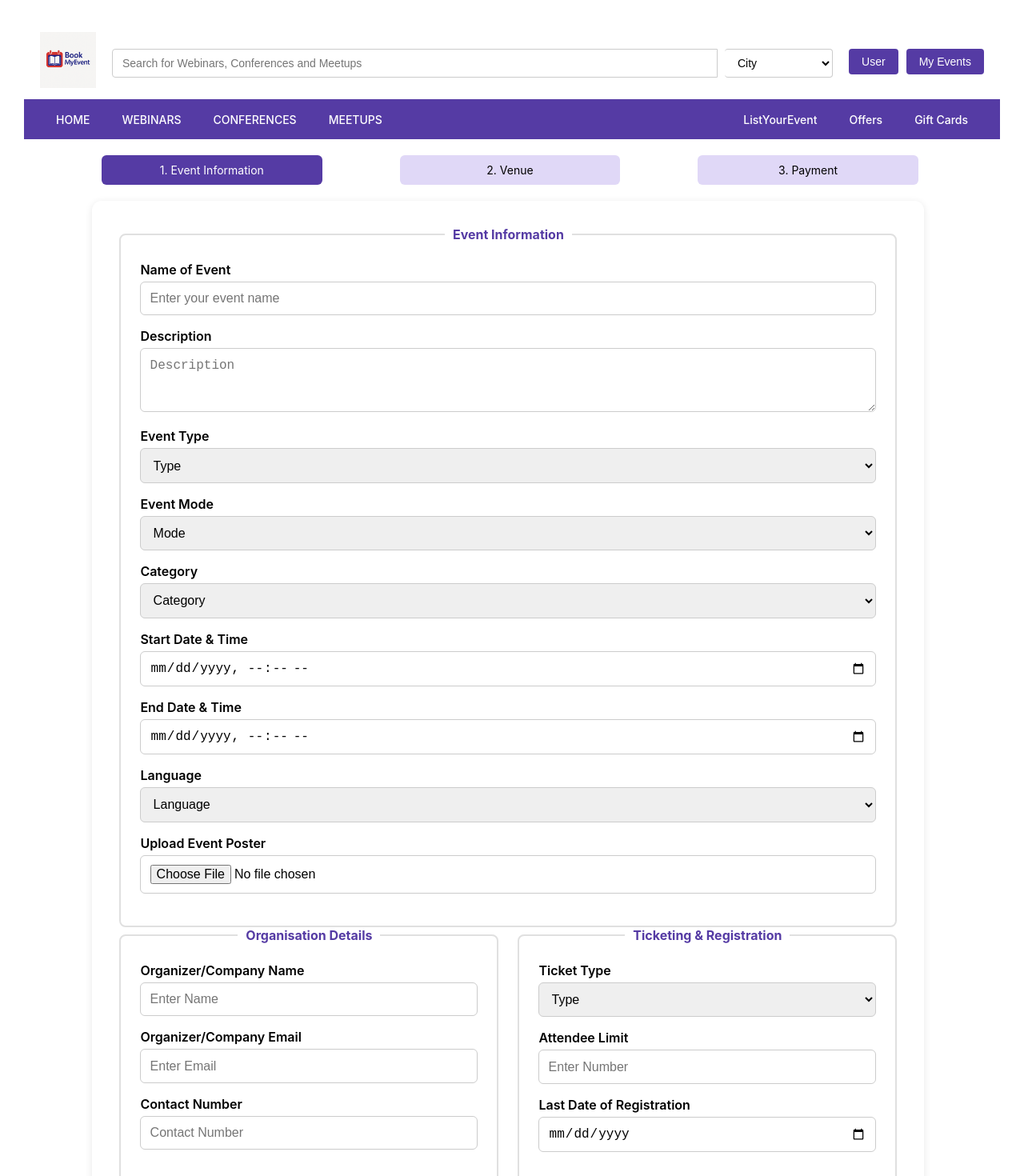
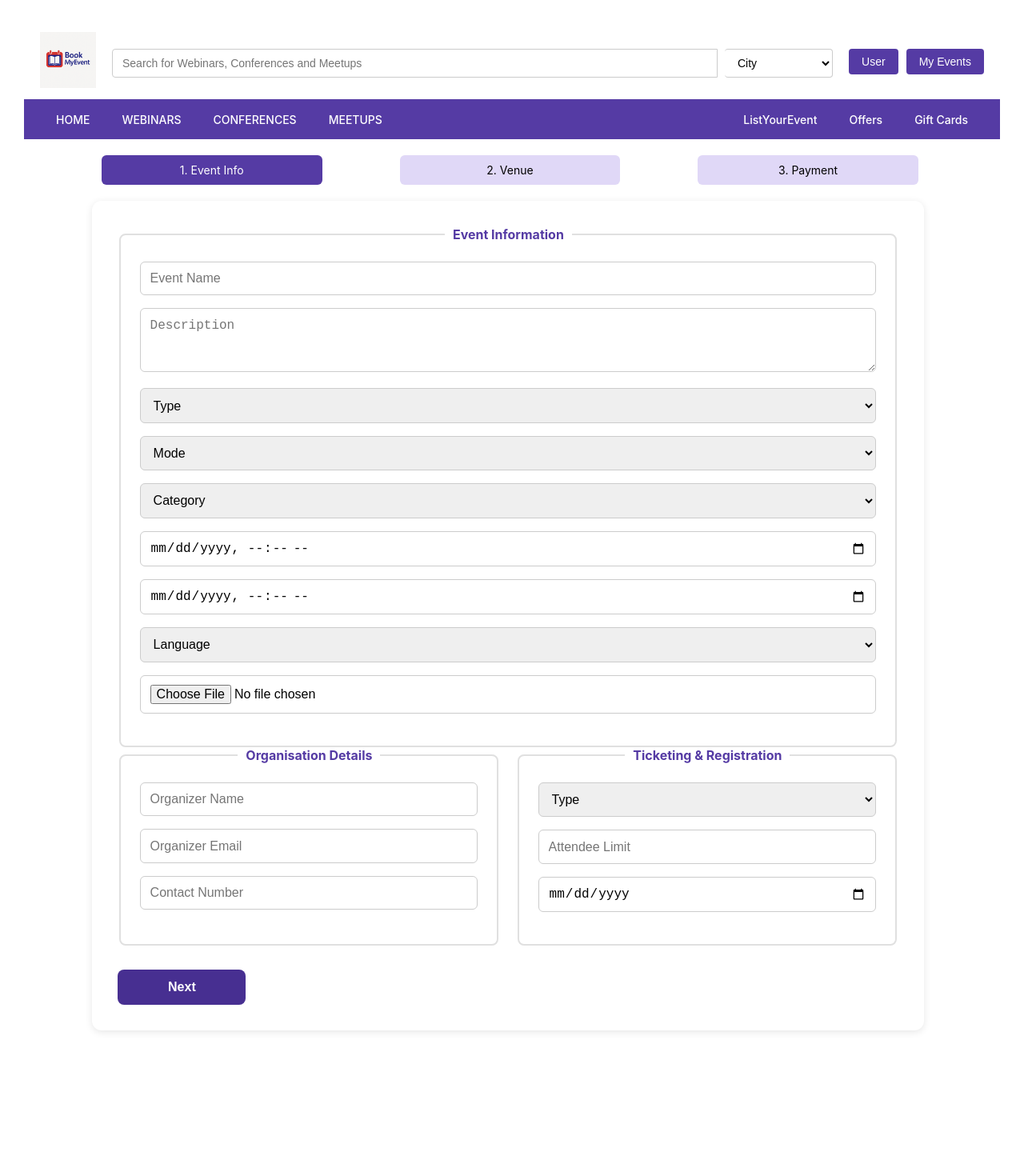
Before and after one commit to ayushdayal900/Eventizer, a React (Create React App) app in the folder virtual-event-platform/: page /create-event in a window 1280 px wide. Shown: the top 1470 px of the page at 80% size. After the commit the page ends 1318 px from the top, so only its background shows below. Built offline with nearby package versions, Linux system fonts and the light colour scheme.

Commit message:
event created but not added

```diff
--- a/virtual-event-platform/src/components/Header.js
+++ b/virtual-event-platform/src/components/Header.js
@@ -72,7 +72,7 @@ function Header() {
       <nav className="main-nav">
         <div className="nav-container">
           <ul className="primary-nav">
-            <li><Link to="/">HOME</Link></li>
+            <li><Link to="/home">HOME</Link></li>
             <li><Link to="/webinars">WEBINARS</Link></li>
             <li><Link to="/conferences">CONFERENCES</Link></li>
             <li><Link to="/meetups">MEETUPS</Link></li>
--- a/virtual-event-platform/src/pages/CreateEvent.js
+++ b/virtual-event-platform/src/pages/CreateEvent.js
@@ -1,38 +1,98 @@
 import React, { useState } from 'react';
 import './CreateEvent.css';
-import logo from '../logo.png';
+import { useNavigate } from 'react-router-dom';
+
 
 function CreateEvent() {
   const [activeStep, setActiveStep] = useState(1);
   const [paymentMethod, setPaymentMethod] = useState('');
+  const navigate = useNavigate();
+
+
+  const [eventData, setEventData] = useState({
+    eventName: '',
+    description: '',
+    type: '',
+    mode: '',
+    category: '',
+    startDate: '',
+    endDate: '',
+    language: '',
+    poster: null,
+    organizerName: '',
+    organizerEmail: '',
+    contactNumber: '',
+    ticketType: '',
+    attendeeLimit: '',
+    registrationDeadline: '',
+    venueName: '',
+    venueAddress: '',
+    googleMapLink: '',
+    paymentMethod: '',
+    beneficiaryName: '',
+    accountNumber: '',
+    bankName: '',
+    ifsc: '',
+    upiId: '',
+    paypalEmail: ''
+  });
+
+  const handleChange = (e) => {
+    const { name, value, type, files } = e.target;
+    setEventData((prev) => ({
+      ...prev,
+      [name]: type === 'file' ? files[0] : value,
+    }));
+  };
+
+  const handleSubmit = async (e) => {
+    e.preventDefault();
+
+    const formData = new FormData();
+    for (const key in eventData) {
+      formData.append(key, eventData[key]);
+    }
+
+    try {
+      const response = await fetch('http://localhost:5000/api/events', {
+        method: 'POST',
+        body: formData,
+      });
+
+      const result = await response.json();
+      if (response.ok) {
+        alert('Event submitted successfully!');
+        navigate('/events');
+      } else {
+        alert('Submission failed: ' + result.error);
+      }
+    } catch (error) {
+      console.error('Error submitting form:', error);
+      alert('An error occurred.');
+    }
+  };
 
   const renderEventSection = () => (
     <div className="form-section">
       <fieldset className="full-width">
         <legend>Event Information</legend>
-        <label>Name of Event</label>
-        <input type="text" placeholder="Enter your event name" id="eventName" />
+        <input type="text" name="eventName" placeholder="Event Name" value={eventData.eventName} onChange={handleChange} />
+        <textarea name="description" placeholder="Description" value={eventData.description} onChange={handleChange}></textarea>
 
-        <label>Description</label>
-        <textarea placeholder="Description"></textarea>
-
-        <label>Event Type</label>
-        <select>
+        <select name="type" value={eventData.type} onChange={handleChange}>
           <option>Type</option>
           <option>Webinar</option>
           <option>Conference</option>
           <option>Meetup</option>
         </select>
 
-        <label>Event Mode</label>
-        <select>
+        <select name="mode" value={eventData.mode} onChange={handleChange}>
           <option>Mode</option>
           <option>Online</option>
           <option>Offline</option>
         </select>
 
-        <label>Category</label>
-        <select>
+        <select name="category" value={eventData.category} onChange={handleChange}>
           <option>Category</option>
           <option>Technology</option>
           <option>Education</option>
@@ -40,52 +100,37 @@ function CreateEvent() {
           <option>Business</option>
         </select>
 
-        <label>Start Date & Time</label>
-        <input type="datetime-local" />
+        <input type="datetime-local" name="startDate" value={eventData.startDate} onChange={handleChange} />
+        <input type="datetime-local" name="endDate" value={eventData.endDate} onChange={handleChange} />
 
-        <label>End Date & Time</label>
-        <input type="datetime-local" />
-
-        <label>Language</label>
-        <select>
+        <select name="language" value={eventData.language} onChange={handleChange}>
           <option>Language</option>
           <option>English</option>
           <option>Hindi</option>
           <option>Marathi</option>
         </select>
 
-        <label>Upload Event Poster</label>
-        <input type="file" />
+        <input type="file" name="poster" onChange={handleChange} />
       </fieldset>
 
       <div className="double-row">
         <fieldset>
           <legend>Organisation Details</legend>
-          <label>Organizer/Company Name</label>
-          <input type="text" placeholder="Enter Name" />
-
-          <label>Organizer/Company Email</label>
-          <input type="email" placeholder="Enter Email" />
-
-          <label>Contact Number</label>
-          <input type="tel" placeholder="Contact Number" />
+          <input type="text" name="organizerName" placeholder="Organizer Name" value={eventData.organizerName} onChange={handleChange} />
+          <input type="email" name="organizerEmail" placeholder="Organizer Email" value={eventData.organizerEmail} onChange={handleChange} />
+          <input type="tel" name="contactNumber" placeholder="Contact Number" value={eventData.contactNumber} onChange={handleChange} />
         </fieldset>
 
         <fieldset>
           <legend>Ticketing & Registration</legend>
-          <label>Ticket Type</label>
-          <select>
+          <select name="ticketType" value={eventData.ticketType} onChange={handleChange}>
             <option>Type</option>
             <option>Free</option>
             <option>Paid</option>
             <option>Donation</option>
           </select>
-
-          <label>Attendee Limit</label>
-          <input type="number" placeholder="Enter Number" />
-
-          <label>Last Date of Registration</label>
-          <input type="date" />
+          <input type="number" name="attendeeLimit" placeholder="Attendee Limit" value={eventData.attendeeLimit} onChange={handleChange} />
+          <input type="date" name="registrationDeadline" value={eventData.registrationDeadline} onChange={handleChange} />
         </fieldset>
       </div>
     </div>
@@ -94,15 +139,10 @@ function CreateEvent() {
   const renderVenueSection = () => (
     <div className="form-section">
       <fieldset>
-        <legend>Venue (Offline Event Only)</legend>
-        <label>Venue Name</label>
-        <input type="text" placeholder="Enter location or venue name" id="venueName" />
-
-        <label>Full Address</label>
-        <input type="text" placeholder="Street, City, State, PIN" id="venueAddress" />
-
-        <label>Google Map Link</label>
-        <input type="text" placeholder="Google Map Link" />
+        <legend>Venue (Offline Only)</legend>
+        <input type="text" name="venueName" placeholder="Venue Name" value={eventData.venueName} onChange={handleChange} />
+        <input type="text" name="venueAddress" placeholder="Full Address" value={eventData.venueAddress} onChange={handleChange} />
+        <input type="text" name="googleMapLink" placeholder="Google Map Link" value={eventData.googleMapLink} onChange={handleChange} />
       </fieldset>
     </div>
   );
@@ -111,8 +151,10 @@ function CreateEvent() {
     <div className="form-section">
       <fieldset>
         <legend>Payment</legend>
-        <label>Payment Method</label>
-        <select onChange={(e) => setPaymentMethod(e.target.value)} value={paymentMethod} id="paymentMode">
+        <select name="paymentMethod" value={eventData.paymentMethod} onChange={(e) => {
+          setPaymentMethod(e.target.value);
+          handleChange(e);
+        }}>
           <option value="">Select Payment Method</option>
           <option value="bank">Bank Transfer</option>
           <option value="upi">UPI</option>
@@ -121,77 +163,36 @@ function CreateEvent() {
 
         {paymentMethod === 'bank' && (
           <>
-            <label>Beneficiary Name</label>
-            <input type="text" placeholder="Enter Beneficiary name" />
-
-            <label>Account Number</label>
-            <input type="text" placeholder="Enter account number" id="accountNumber" />
-
-            <label>Bank Name</label>
-            <select>
-              <option>Select bank name</option>
+            <input type="text" name="beneficiaryName" placeholder="Beneficiary Name" value={eventData.beneficiaryName} onChange={handleChange} />
+            <input type="text" name="accountNumber" placeholder="Account Number" value={eventData.accountNumber} onChange={handleChange} />
+            <select name="bankName" value={eventData.bankName} onChange={handleChange}>
+              <option>Select bank</option>
               <option>State Bank of India</option>
               <option>HDFC Bank</option>
               <option>ICICI Bank</option>
               <option>Axis Bank</option>
             </select>
-
-            <label>IFSC Code</label>
-            <input type="text" placeholder="Enter Bank IFSC" />
+            <input type="text" name="ifsc" placeholder="IFSC Code" value={eventData.ifsc} onChange={handleChange} />
           </>
         )}
 
         {paymentMethod === 'upi' && (
-          <>
-            <label>UPI ID</label>
-            <input type="text" placeholder="example@bank" />
-          </>
+          <input type="text" name="upiId" placeholder="example@bank" value={eventData.upiId} onChange={handleChange} />
         )}
 
         {paymentMethod === 'paypal' && (
-          <>
-            <label>PayPal Email</label>
-            <input type="email" placeholder="example@paypal.com" />
-          </>
+          <input type="email" name="paypalEmail" placeholder="PayPal Email" value={eventData.paypalEmail} onChange={handleChange} />
         )}
       </fieldset>
     </div>
   );
 
-  const handleNext = () => {
-    // if (activeStep === 1 && !document.getElementById('eventName').value.trim()) return;
-    // if (activeStep === 2 && (!document.getElementById('venueName').value.trim() || !document.getElementById('venueAddress').value.trim())) return;
-    // if (activeStep === 3) {
-    //   const mode = document.getElementById('paymentMode').value;
-    //   if (!mode) return;
-    //   if (mode === 'bank' && !document.getElementById('accountNumber').value.trim()) return;
-    // }
-    // setActiveStep((prev) => Math.min(prev + 1, 3));
-    setActiveStep((prev) => Math.min(prev + 1, 3));
-
-  };
-
-  const handlePrevious = () => {
-    setActiveStep((prev) => Math.max(prev - 1, 1));
-  };
-
-  const handleSubmit = (e) => {
-    e.preventDefault();
-    alert('Event submitted successfully!');
-  };
-
   return (
     <div className="app-container">
       <div className="steps">
-        <div className={`step ${activeStep === 1 ? 'active' : ''}`} onClick={() => setActiveStep(1)}>
-          1. Event Information
-        </div>
-        <div className={`step ${activeStep === 2 ? 'active' : ''}`} onClick={() => setActiveStep(2)}>
-          2. Venue
-        </div>
-        <div className={`step ${activeStep === 3 ? 'active' : ''}`} onClick={() => setActiveStep(3)}>
-          3. Payment
-        </div>
+        <div className={`step ${activeStep === 1 ? 'active' : ''}`} onClick={() => setActiveStep(1)}>1. Event Info</div>
+        <div className={`step ${activeStep === 2 ? 'active' : ''}`} onClick={() => setActiveStep(2)}>2. Venue</div>
+        <div className={`step ${activeStep === 3 ? 'active' : ''}`} onClick={() => setActiveStep(3)}>3. Payment</div>
       </div>
 
       <form className="event-form" onSubmit={handleSubmit}>
@@ -200,21 +201,9 @@ function CreateEvent() {
         {activeStep === 3 && renderPaymentSection()}
 
         <div className="navigation-buttons">
-          {activeStep > 1 && (
-            <button data-type="button-pre" type="button" onClick={handlePrevious}>
-              Previous
-            </button>
-          )}
-          {activeStep < 3 && (
-            <button data-type="button-next" type="button" onClick={handleNext}>
-              Next
-            </button>
-          )}
-          {activeStep === 3 && (
-            <button type="submit">
-              Submit Event
-            </button>
-          )}
+          {activeStep > 1 && <button type="button" onClick={() => setActiveStep(activeStep - 1)}>Previous</button>}
+          {activeStep < 3 && <button type="button" onClick={() => setActiveStep(activeStep + 1)}>Next</button>}
+          {activeStep === 3 && <button type="submit">Submit</button>}
         </div>
       </form>
     </div>
```
Also changed, not shown: virtual-event-platform/src/App.js (+7 -2 lines), virtual-event-platform/src/pages/AllEvents.js (added, +39 -0 lines), virtual-event-platform/src/pages/Login.js (+10 -3 lines).
